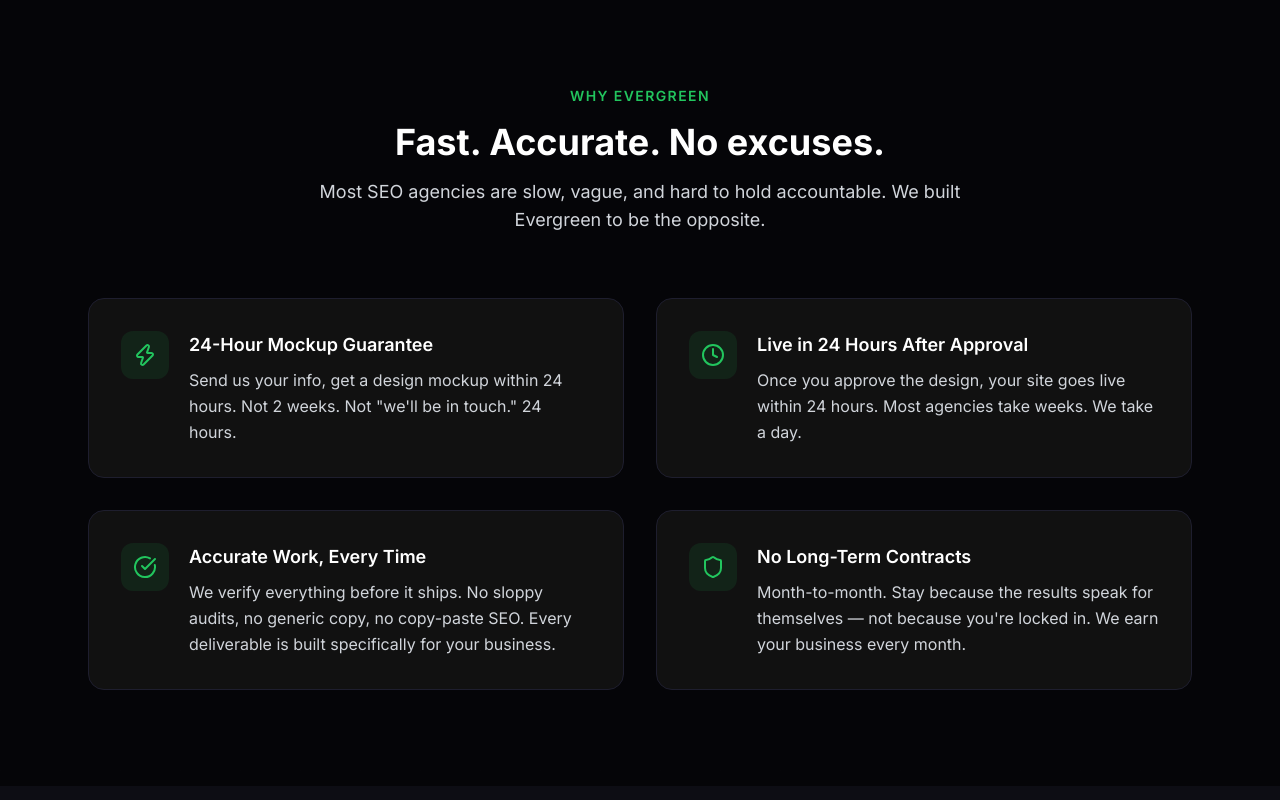
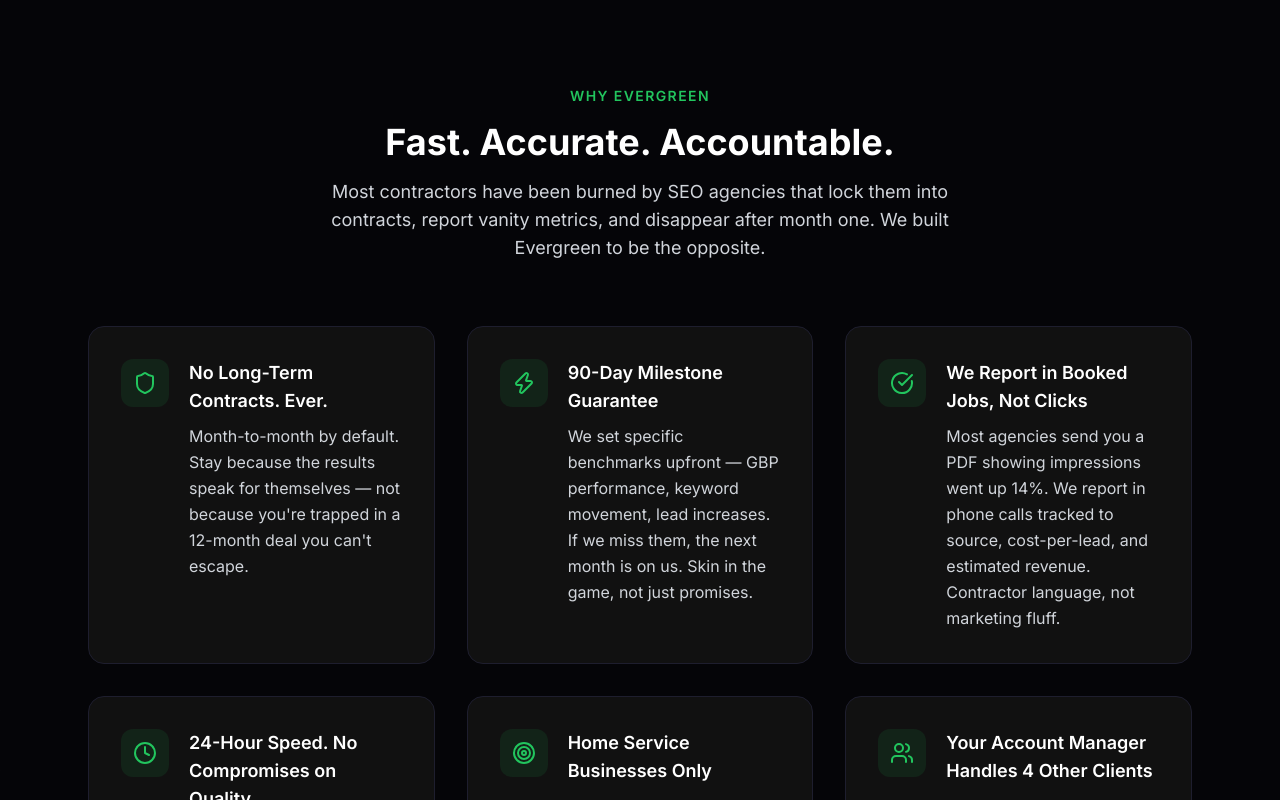
Before and after one commit to EREGMaxx/evergreenseo-agency, a Next.js app: page / in a window 1280 px wide. Shown: the part 4080-4880 px from the top of the page. Built offline with nearby package versions, Linux system fonts and the light colour scheme.

Commit message:
Expand WhyUs: 6 differentiators based on competitor research (90-day guarantee, 1:5 ratio, revenue reporting, niche-only)

```diff
--- a/components/WhyUs.tsx
+++ b/components/WhyUs.tsx
@@ -1,32 +1,44 @@
 "use client";
 
 import { motion } from "framer-motion";
-import { Zap, CheckCircle, Clock, Shield } from "lucide-react";
+import { Zap, CheckCircle, Clock, Shield, Target, Users } from "lucide-react";
 
 const differentiators = [
   {
+    icon: Shield,
+    title: "No Long-Term Contracts. Ever.",
+    description:
+      "Month-to-month by default. Stay because the results speak for themselves — not because you're trapped in a 12-month deal you can't escape.",
+  },
+  {
     icon: Zap,
-    title: "24-Hour Mockup Guarantee",
+    title: "90-Day Milestone Guarantee",
     description:
-      "Send us your info, get a design mockup within 24 hours. Not 2 weeks. Not \"we'll be in touch.\" 24 hours.",
+      "We set specific benchmarks upfront — GBP performance, keyword movement, lead increases. If we miss them, the next month is on us. Skin in the game, not just promises.",
+  },
+  {
+    icon: CheckCircle,
+    title: "We Report in Booked Jobs, Not Clicks",
+    description:
+      "Most agencies send you a PDF showing impressions went up 14%. We report in phone calls tracked to source, cost-per-lead, and estimated revenue. Contractor language, not marketing fluff.",
   },
   {
     icon: Clock,
-    title: "Live in 24 Hours After Approval",
+    title: "24-Hour Speed. No Compromises on Quality.",
     description:
-      "Once you approve the design, your site goes live within 24 hours. Most agencies take weeks. We take a day.",
+      "Mockup in 24 hours. Site live within 24 hours of your approval. Verified, accurate work every time — not fast AND sloppy. Fast AND right.",
   },
   {
-    icon: CheckCircle,
-    title: "Accurate Work, Every Time",
+    icon: Target,
+    title: "Home Service Businesses Only",
     description:
-      "We verify everything before it ships. No sloppy audits, no generic copy, no copy-paste SEO. Every deliverable is built specifically for your business.",
+      "We don't also work with restaurants, dentists, and florists. HVAC, roofing, plumbing, electrical, and contractors — that's it. We know your industry, your seasonality, and your customers.",
   },
   {
-    icon: Shield,
-    title: "No Long-Term Contracts",
+    icon: Users,
+    title: "Your Account Manager Handles 4 Other Clients",
     description:
-      "Month-to-month. Stay because the results speak for themselves — not because you're locked in. We earn your business every month.",
+      "Not 40. We cap our ratio at 1:5 so your account manager knows your market, your competition, and your slow season before you have to explain it.",
   },
 ];
 
@@ -46,14 +58,14 @@
             Why Evergreen
           </p>
           <h2 className="text-3xl md:text-4xl font-bold text-white mb-4">
-            Fast. Accurate. No excuses.
+            Fast. Accurate. Accountable.
           </h2>
           <p className="text-[#d1d5db] text-lg max-w-2xl mx-auto">
-            Most SEO agencies are slow, vague, and hard to hold accountable. We built Evergreen to be the opposite.
+            Most contractors have been burned by SEO agencies that lock them into contracts, report vanity metrics, and disappear after month one. We built Evergreen to be the opposite.
           </p>
         </motion.div>
 
-        <div className="grid grid-cols-1 md:grid-cols-2 gap-8">
+        <div className="grid grid-cols-1 md:grid-cols-2 lg:grid-cols-3 gap-8">
           {differentiators.map((item, index) => (
             <motion.div
               key={item.title}
```
